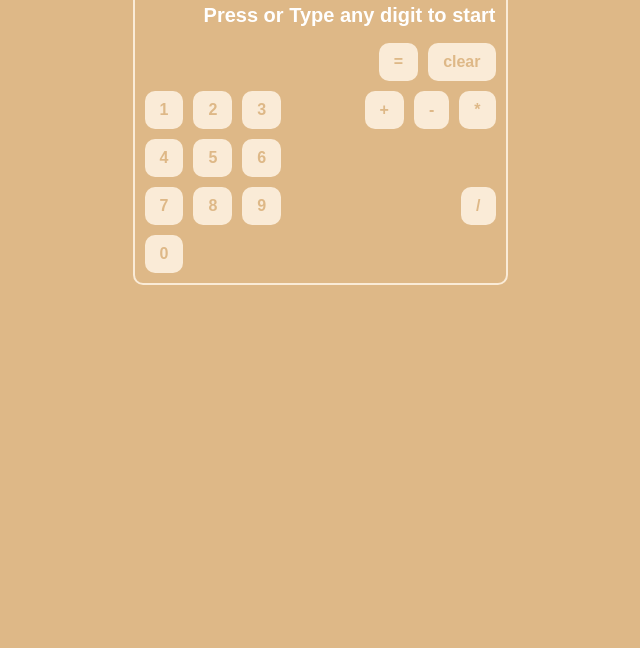
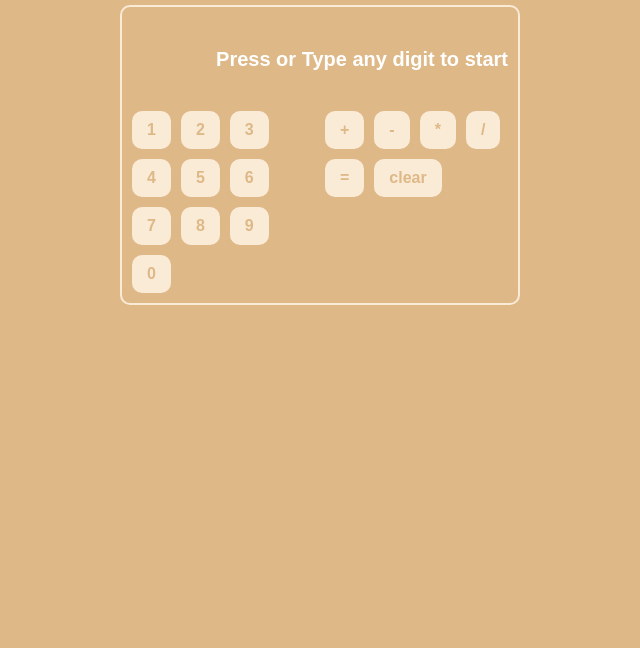
Before and after one commit to roviccastro/top-calculator, a plain HTML site: page index.html in a window 1280 px wide. Shown: the part 152-800 px from the top of the page, without its empty margins (320-960 px from the left). Drawn offline with Linux system fonts and the light colour scheme.

Commit message:
Style: Evaluators below operators

```diff
--- a/index.html
+++ b/index.html
@@ -19,11 +19,6 @@
           <p id="text-result">Press or Type any digit to start</p>
         </div>
 
-        <div id="evaluators" class="container">
-          <button id="equals" class="operator">=</button>
-          <button id="clear" class="operator">clear</button>
-        </div>
-
         <div id="lower-main" class="container">
 
           <div id="digits" class="container">
@@ -39,11 +34,19 @@
             <button id="0">0</button>
           </div>
 
-          <div id="operators" class="container">
-            <div><button id="addition" class="operator">+</button></div>
-            <div><button id="subtraction" class="operator">-</button></div>
-            <div><button id="multiplication" class="operator">*</button></div>
-            <div><button id="division" class="operator">/</button></div>
+          <div id="lower-right-main">
+            <div id="operators" class="container">
+              <div><button id="addition" class="operator">+</button></div>
+              <div><button id="subtraction" class="operator">-</button></div>
+              <div><button id="multiplication" class="operator">*</button></div>
+              <div><button id="division" class="operator">/</button></div>
+
+              <div id="evaluators" class="container">
+                <button id="equals" class="operator">=</button>
+                <button id="clear" class="operator">clear</button>
+              </div>
+
+            </div>
 
           </div>
 
--- a/style.css
+++ b/style.css
@@ -14,6 +14,7 @@
 body{
   display: flex;
   flex-flow: column wrap;
+  gap: 20px;
 
   text-align: center;
   font-family: Arial, Helvetica, sans-serif;
@@ -51,7 +52,7 @@ button{
 
   border: solid 2px antiquewhite;
   border-radius: 10px;
-  width: 375px;;
+  width: 400px;
   height: 300px;
 
   padding: 10px;
@@ -80,6 +81,15 @@ button{
   flex-flow: row wrap;
 }
 
+#lower-right-main{
+  display: flex;
+  flex-flow: column wrap;
+  justify-content: flex-start;
+  align-items: flex-start;
+
+  flex: 1 1 0;
+}
+
 #digits{
   display: flex;
   flex-flow: row wrap;
@@ -89,11 +99,16 @@ button{
 #operators{
   display: flex;
   flex-flow: row wrap;
-  justify-content: flex-end;
-  flex: 1 1 0;
+  justify-content: flex-start;
+  align-content: flex-start;
+
+  flex: 1 0 0;
 }
 
 #evaluators{
   display: flex;
-  justify-content: flex-end;
+  justify-content: flex-start;
+  align-items: flex-start;
+  align-content: flex-start;
+  flex: 1 1 0;
 }
```
